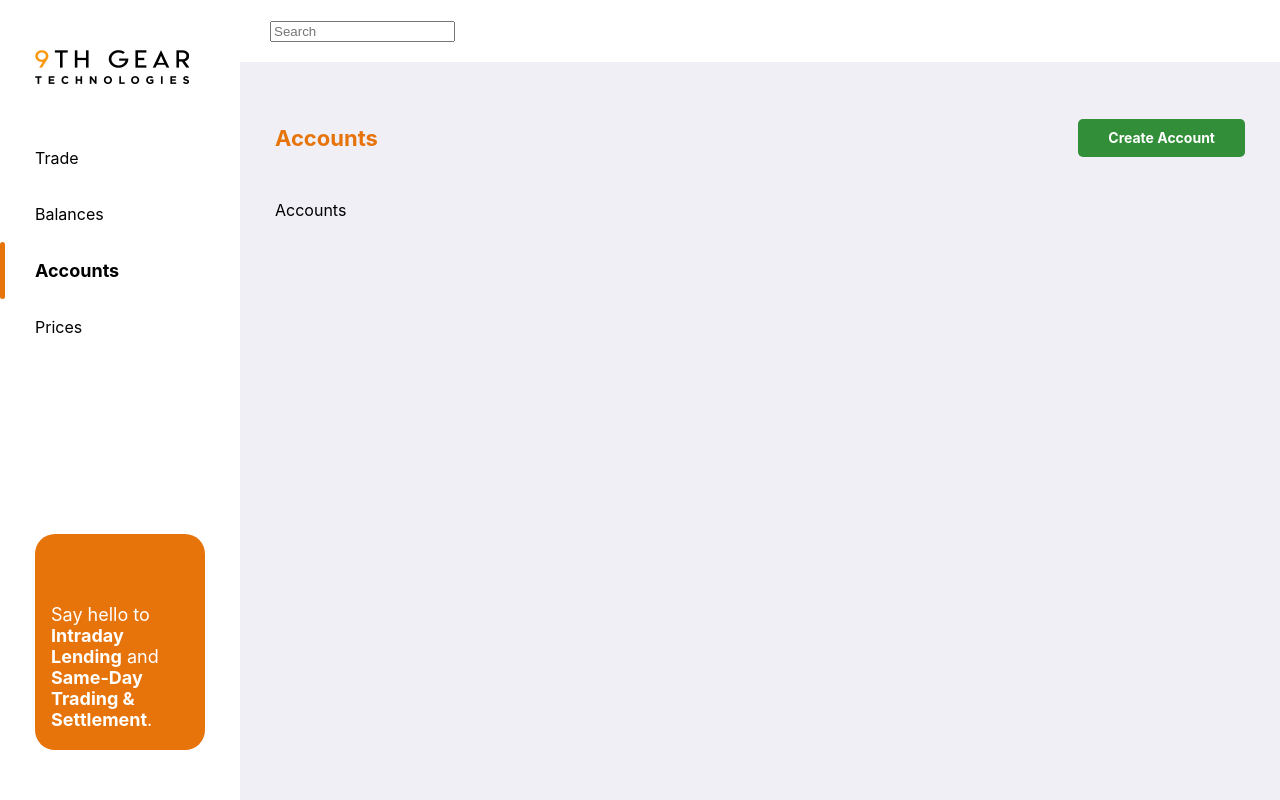
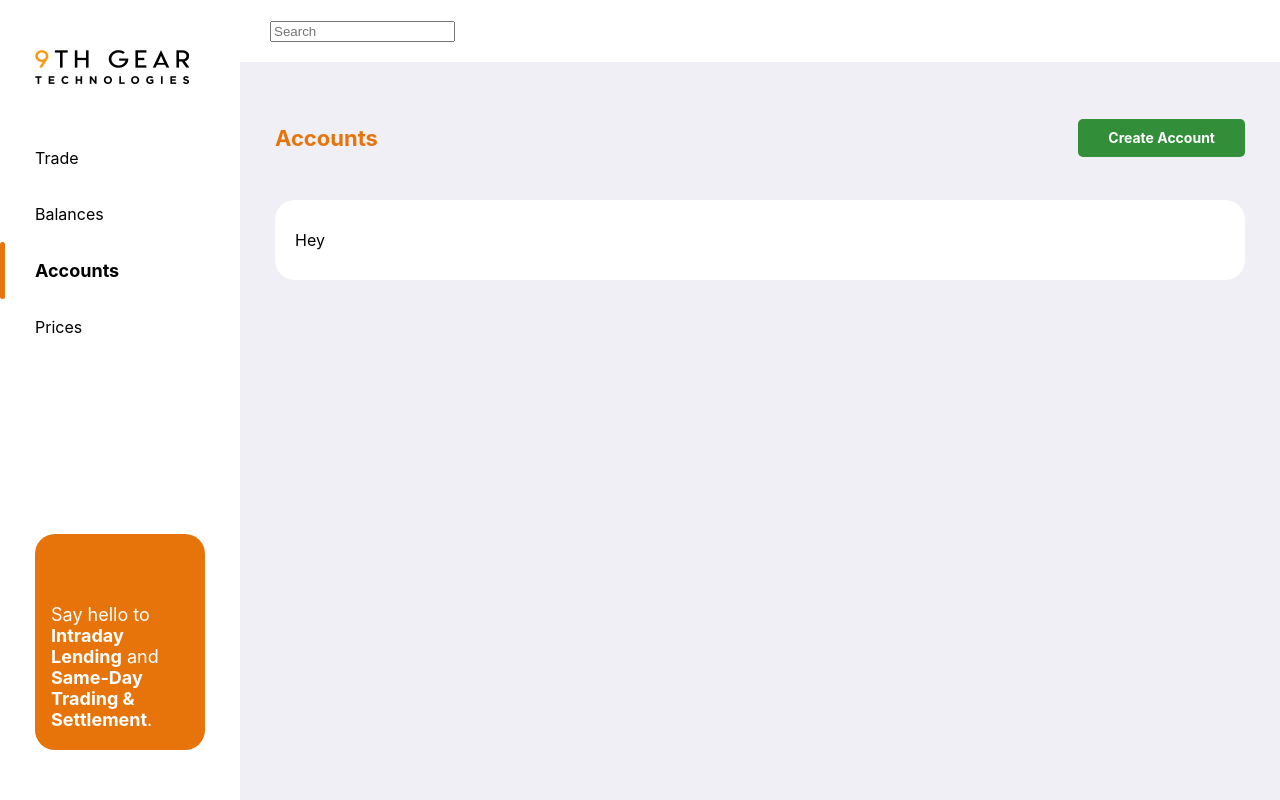
Before and after one commit to fwsilva/ui-test, a React (Create React App) app: page /accounts in a window 1280 px wide. Built offline with nearby package versions, Linux system fonts and the light colour scheme.

Commit message:
Card for pages

```diff
--- a/src/navigators/Main.css
+++ b/src/navigators/Main.css
@@ -14,4 +14,5 @@
 
 .pageContainer{
     padding: 45px 35px;
+    min-height: 80%;
 }
--- a/src/screens/Accounts/Accounts.tsx
+++ b/src/screens/Accounts/Accounts.tsx
@@ -1,5 +1,6 @@
 import React /*, { useEffect } */ from 'react';
 import { Button } from '../../stories/Button/Button';
+import { Card } from '../../stories/Card/Card';
 import { TitleBar } from '../../stories/Titlebar/TitleBar';
 
 import './styles.css';
@@ -27,11 +28,11 @@ const AccountsScreen: React.FC = (props) => {
   //   loadData();
   // }, [])
 
-  return <div>
+  return <>
     <TitleBar title="Accounts" button={saveButton}/>
-    Accounts
+    <Card child={<div>Hey</div>} />
 
-  </div>;
+  </>;
 }
 
 export default AccountsScreen;
--- /dev/null
+++ b/src/stories/Card/Card.css
@@ -0,0 +1,5 @@
+.storybook-card {
+  padding: 30px 20px;
+  background-color: white;
+  border-radius: 20px;
+}
--- /dev/null
+++ b/src/stories/Card/Card.tsx
@@ -0,0 +1,21 @@
+import React from 'react';
+import './Card.css';
+
+export interface CardProps {
+  child: any;
+}
+
+/**
+ * Primary UI component for user interaction
+ */
+export const Card = ({
+  child = "Content goes here...",
+  ...props
+}: CardProps) => {
+
+  return (
+    <div className={'storybook-card'}>
+      {child}
+    </div>
+  );
+};
```
Also changed, not shown: src/stories/Button/Button.tsx (+1 -1 lines), 1 other file (tests, documents, lock files or other folders).
